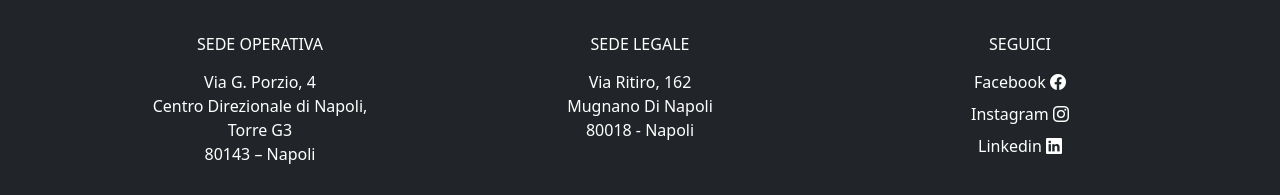
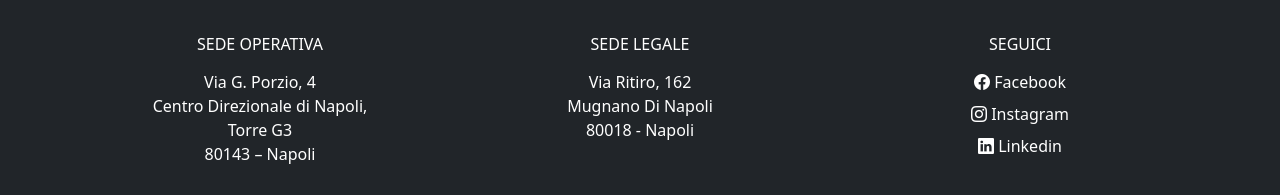
Before and after one commit to LucaPiantadosi27/vale, a plain HTML site: page pages/candidati.html in a window 1280 px wide. Shown: the part 2475-2670 px from the top of the page. Drawn offline with nearby package versions, Linux system fonts and the light colour scheme; a script that the page names is missing; files whose address does not match are found by name.

Commit message:
style fixes

```diff
--- a/pages/candidati.html
+++ b/pages/candidati.html
@@ -221,18 +221,18 @@
                         <h6 class="text-uppercase mb-3">Seguici</h6>
                         <ul class="list-unstyled">
                             <li>
-                            <a href="#" class="text-white text-decoration-none d-block mb-2">Facebook
-                                <i class="bi bi-facebook"></i>
+                                <a href="#" class="text-white text-decoration-none d-block mb-2"> <i class="bi bi-facebook"></i> Facebook
+
                                 </a>
                             </li>
                             <li>
-                            <a href="#" class="text-white text-decoration-none d-block mb-2">Instagram
-                                <i class="bi bi-instagram"></i>
+                                <a href="#" class="text-white text-decoration-none d-block mb-2"><i class="bi bi-instagram"></i> Instagram
+
                                 </a>
                             </li>
                             <li>
-                            <a href="#" class="text-white text-decoration-none d-block">Linkedin
-                                <i class="bi bi-linkedin"></i>
+                                <a href="#" class="text-white text-decoration-none d-block"><i class="bi bi-linkedin"></i> Linkedin
+
                                 </a>
                             </li>
                         </ul>
```
Also changed, not shown: index.html (+6 -6 lines), pages/aziende.html (+6 -6 lines), pages/chisiamo.html (+6 -6 lines), pages/features.html (+6 -6 lines), pages/vale.html (+6 -6 lines). Lines whose indentation alone changed are shown as unchanged.
